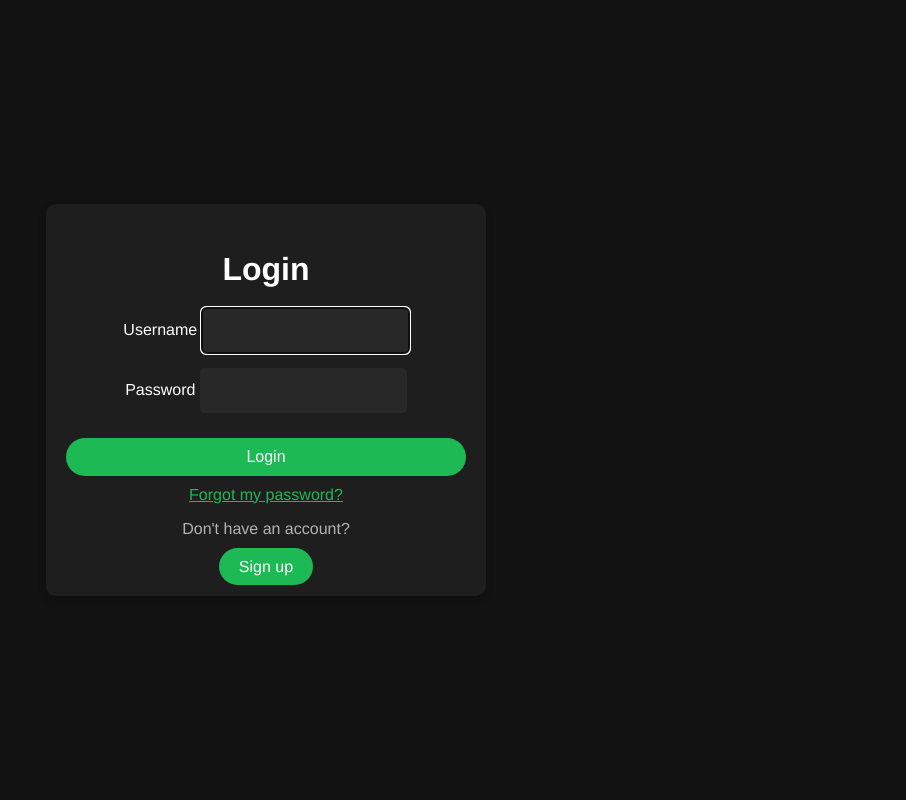
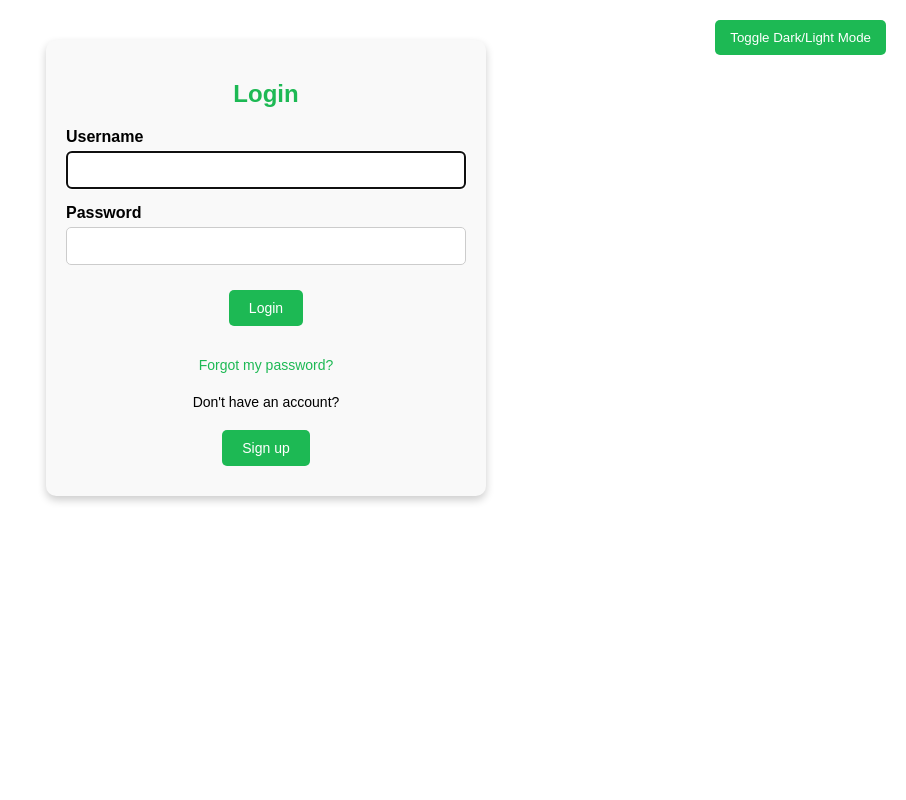
Before and after one commit to simoneyasu/spotifyWrappedClonefork, a Django app: page /register/login/ in a window 1280 px wide. Shown: the whole page, without its empty margins (374-1280 px from the left). Run offline with Django 5.2, Linux system fonts and the light colour scheme.

Commit message:
fixed UI for login view

```diff
--- a/register/templates/register/base.html
+++ b/register/templates/register/base.html
@@ -19,7 +19,7 @@
 
             --user-info-bg-light: rgba(0, 0, 0, 0.05);
             --user-info-bg-dark: rgba(255, 255, 255, 0.1);
-
+            --danger-color-light: #fbeaea;
 
             --primary-color: #1DB954;
             --primary-color-hover: #1aa34a;
--- a/register/templates/register/login.html
+++ b/register/templates/register/login.html
@@ -1,12 +1,125 @@
+{% extends 'register/base.html' %}
 {% load static %}
-<!DOCTYPE html>
-<html lang="en">
-<head>
-    <meta charset="UTF-8">
-    <meta name="viewport" content="width=device-width, initial-scale=1.0">
-    <title>Login</title>
-    <link rel="stylesheet" href="{% static 'css/styles.css' %}">
-</head>
+
+{% block title %}Login{% endblock %}
+
+{% block extra_css %}
+    <style>
+        .container {
+            max-width: 400px;
+            margin: 40px auto;
+            padding: 20px;
+            background-color: var(--container-bg-light);
+            border-radius: 10px;
+            box-shadow: 0 4px 8px rgba(0, 0, 0, 0.2);
+            transition: background-color 0.3s ease, color 0.3s ease;
+            text-align: center;
+        }
+
+        body.dark-mode .container {
+            background-color: var(--container-bg-dark);
+        }
+
+        h2 {
+            color: var(--primary-color);
+            margin-bottom: 20px;
+            font-weight: bold;
+            font-size: 24px;
+        }
+
+        .form-group {
+            margin-bottom: 15px;
+            text-align: left;
+        }
+
+        label {
+            display: block;
+            font-weight: bold;
+            margin-bottom: 5px;
+            color: var(--text-color-light);
+            transition: color 0.3s ease;
+        }
+
+        body.dark-mode label {
+            color: var(--text-color-dark);
+        }
+
+        input {
+            width: 100%;
+            padding: 10px;
+            border: 1px solid #ccc;
+            border-radius: 5px;
+            font-size: 14px;
+            box-sizing: border-box;
+        }
+
+        body.dark-mode input {
+            background-color: #1e1e1e;
+            color: var(--text-color-dark);
+            border: 1px solid #444;
+        }
+
+        .error-text {
+            color: var(--danger-color);
+            font-size: 12px;
+            margin-top: 5px;
+        }
+
+        .error-message {
+            background-color: var(--danger-color-light);
+            color: var(--danger-color);
+            padding: 10px;
+            margin-bottom: 15px;
+            border-radius: 5px;
+            text-align: left;
+        }
+
+        .btn {
+            display: inline-block;
+            padding: 10px 20px;
+            margin: 10px 0;
+            border: none;
+            border-radius: 5px;
+            font-size: 14px;
+            text-align: center;
+            cursor: pointer;
+            transition: background-color 0.3s ease;
+        }
+
+        .btn-primary {
+            background-color: var(--primary-color);
+            color: white;
+            text-decoration: none;
+        }
+
+        .btn-primary:hover {
+            background-color: var(--primary-color-hover);
+        }
+
+        .btn-link {
+            color: var(--primary-color);
+            text-decoration: none;
+            font-size: 14px;
+        }
+
+        .btn-link:hover {
+            text-decoration: underline;
+        }
+
+        .forgot-password-container,
+        .signup-container {
+            margin-top: 20px;
+            text-align: center;
+        }
+
+        .signup-container p {
+            margin-bottom: 10px;
+            font-size: 14px;
+        }
+    </style>
+{% endblock %}
+
+{% block content %}
 <body>
     <div class="container" id="content">
         <h2>Login</h2>
@@ -51,8 +164,7 @@
         <!-- "Don't have an account" button -->
         <div class="signup-container">
             <p>Don't have an account?</p>
-            <a href="{% url 'register' %}" class="btn btn-secondary">Sign up</a>
+            <a href="{% url 'register' %}" class="btn btn-primary">Sign up</a>
         </div>
     </div>
-</body>
-</html>
+{% endblock %}
```
